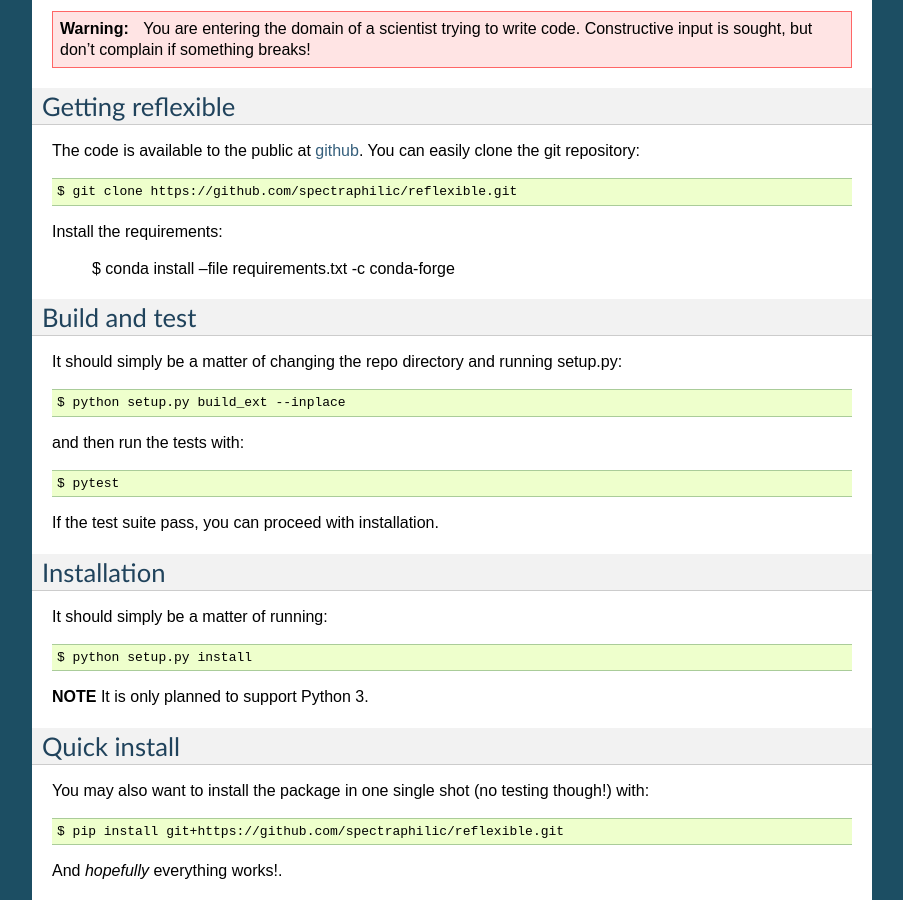
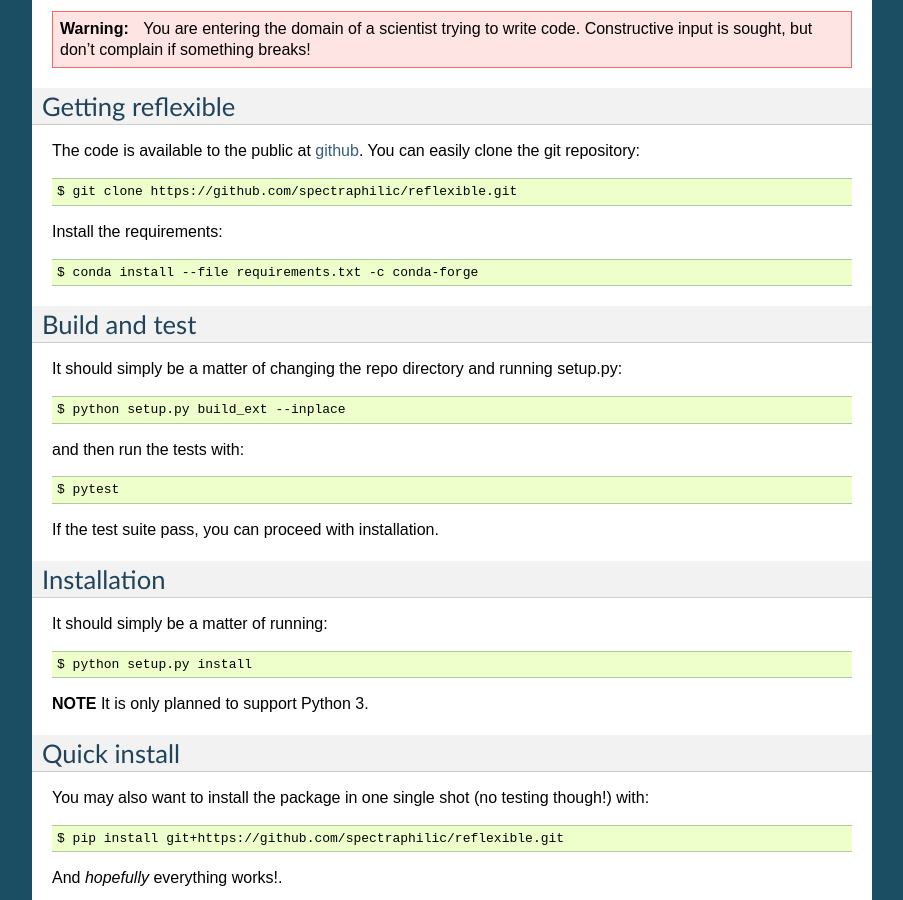
Before and after one commit to spectraphilic/reflexible, a Sphinx documentation site: the page built from doc/source/introduction.rst, in a window 1280 px wide and 900 px high, scrolled down 637 px. Shown: the whole window, without its empty margins (198-1101 px from the left). Built offline with Sphinx 7.4.7, drawn with Linux system fonts in a browser that asks for light colours.

```diff
--- a/doc/source/introduction.rst
+++ b/doc/source/introduction.rst
@@ -53,7 +53,7 @@ the git repository::
 
     $ git clone https://github.com/spectraphilic/reflexible.git
 
-Install the requirements:
+Install the requirements::
 
     $ conda install --file requirements.txt -c conda-forge
 
```
